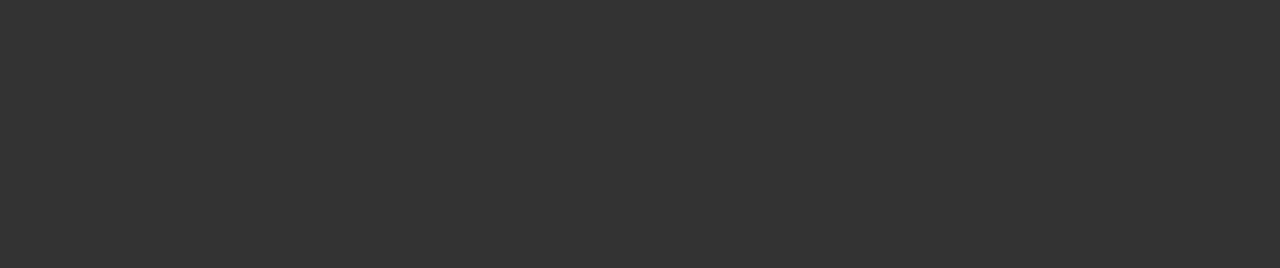
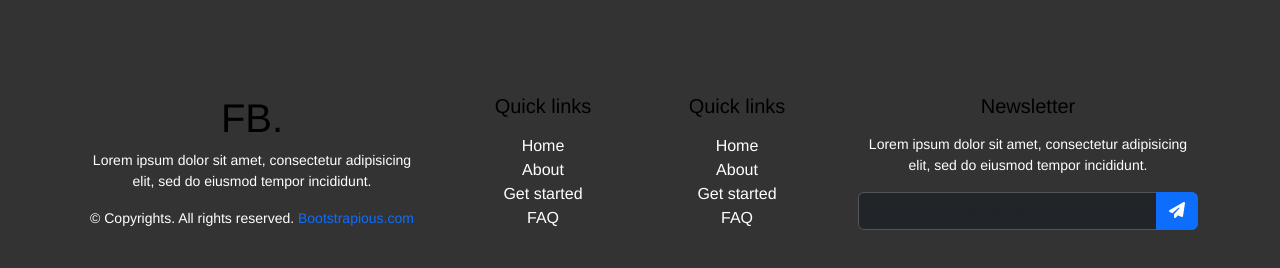
Before and after one commit to caelaward/wichman_project, a Vue app: page / in a window 1280 px wide. Shown: the part 2608-2876 px from the top of the page. Built offline with nearby package versions, Linux system fonts and the light colour scheme.

Commit message:
added footer

```diff
--- a/public/index.html
+++ b/public/index.html
@@ -6,6 +6,7 @@
     <meta name="viewport" content="width=device-width,initial-scale=1.0">
     <link rel="icon" href="<%= BASE_URL %>favicon.ico">
     <title><%= htmlWebpackPlugin.options.title %></title>
+    <script src="https://kit.fontawesome.com/5c29c2b325.js" crossorigin="anonymous"></script>
     <link href="https://cdnjs.cloudflare.com/ajax/libs/flowbite/2.3.0/flowbite.min.css"  rel="stylesheet" />
 
   </head>
--- a/src/components/FooterComp.vue
+++ b/src/components/FooterComp.vue
@@ -1,5 +1,84 @@
 <template>
-    <div class="container">
+    <div class="d-flex flex-column h-100">
 
-    </div>
+
+    <!-- FOOTER -->
+    <footer class="w-100 py-4 flex-shrink-0 ">
+        <div class="container py-4">
+            <div class="row gy-4 gx-5">
+                <div class="col-lg-4 col-md-6">
+                    <h5 class="h1 text-black">FB.</h5>
+                    <p class="small text-white">Lorem ipsum dolor sit amet, consectetur adipisicing elit, sed do eiusmod tempor incididunt.</p>
+                    <p class="small text-white mb-0">&copy; Copyrights. All rights reserved. <a class="text-primary" href="#">Bootstrapious.com</a></p>
+                </div>
+                <div class="col-lg-2 col-md-6">
+                    <h5 class="text-black mb-3">Quick links</h5>
+                    <ul class="list-unstyled text-muted">
+                        <li><a href="#">Home</a></li>
+                        <li><a href="#">About</a></li>
+                        <li><a href="#">Get started</a></li>
+                        <li><a href="#">FAQ</a></li>
+                    </ul>
+                </div>
+                <div class="col-lg-2 col-md-6">
+                    <h5 class="text-black  mb-3">Quick links</h5>
+                    <ul class="list-unstyled text-muted">
+                        <li><a href="#">Home</a></li>
+                        <li><a href="#">About</a></li>
+                        <li><a href="#">Get started</a></li>
+                        <li><a href="#">FAQ</a></li>
+                    </ul>
+                </div>
+                <div class="col-lg-4 col-md-6">
+                    <h5 class="text-black mb-3">Newsletter</h5>
+                    <p class="small text-white">Lorem ipsum dolor sit amet, consectetur adipisicing elit, sed do eiusmod tempor incididunt.</p>
+                    <form action="#">
+                        <div class="input-group mb-3">
+                            <input class="form-control" type="text" placeholder="Recipient's username" aria-label="Recipient's username" aria-describedby="button-addon2">
+                            <button class="btn btn-primary" id="button-addon2" type="button"><i class="fas fa-paper-plane"></i></button>
+                        </div>
+                    </form>
+                </div>
+            </div>
+        </div>
+    </footer>
+</div>
 </template>
+
+<style scoped>
+
+footer{
+    margin-top:7%
+}
+
+.text-small {
+  font-size: 0.9rem;
+
+}
+
+a {
+  color: white;
+  text-decoration: none;
+  transition: all 0.3s;
+}
+
+a:hover, a:focus {
+  text-decoration: none;
+}
+
+.form-control {
+  background: #212529;
+  border-color: #545454;
+}
+
+.form-control:focus {
+  background: #212529;
+}
+
+
+
+/* ==========================================
+    CUSTOM UTILS CLASSES
+  ========================================== */
+
+</style>
--- /dev/null
+++ b/src/components/NavComp.vue
@@ -0,0 +1,3 @@
+<template>
+    <div></div>
+</template>
--- a/src/views/HomeView.vue
+++ b/src/views/HomeView.vue
@@ -1,4 +1,6 @@
 <template>
+
+      <!-- <NavComp/> -->
     <div class="container">
   <h1>Wichman and CO</h1>
   <p>Zlatibor is a mountain of exceptional beauty whose special geographical properties have made this mountain a real gem of western Serbia.</p>
@@ -117,22 +119,29 @@
 </div>
 
 <div class="blank">
+  <FooterComp/>
 
 </div>
 </template>
 
 <script>
 
+import FooterComp from '../components/FooterComp.vue'
+// import NavComp from '../components/NavComp.vue'
+
 
 export default {
 
   components: {
+    FooterComp,
+    // NavComp
 
   }
 }
 </script>
 
 <style scoped>
+
   @import url('https://fonts.googleapis.com/css2?family=Red+Hat+Text:wght@400;700&display=swap');
 
 :root{
```
